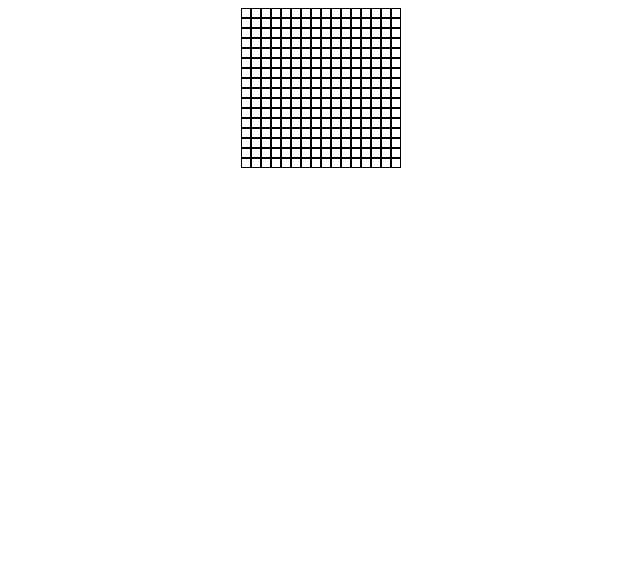
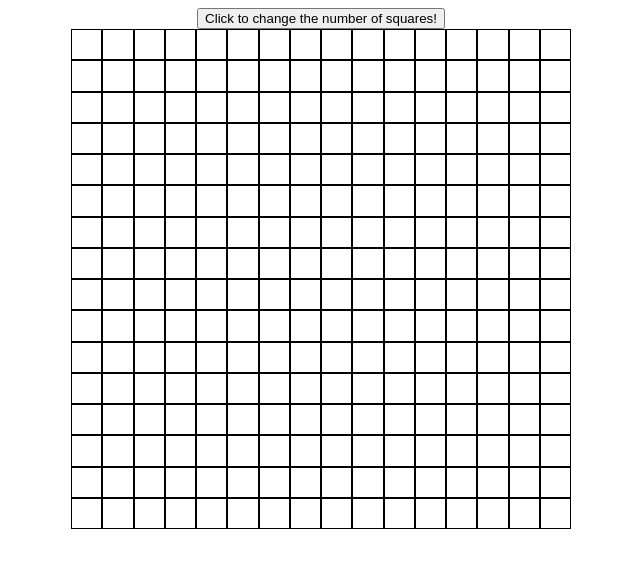
Before and after one commit to JamesVpog/etch-a-sketch, a plain HTML site: page index.html in a window 1280 px wide. Shown: the whole page, without its empty margins (319-959 px from the left). Drawn offline with Linux system fonts and the light colour scheme.

Commit message:
feat: flexible number of squares

```diff
--- a/index.html
+++ b/index.html
@@ -5,6 +5,7 @@
     <meta name="viewport" content="width=device-width, initial-scale=1.0" />
     <link rel="stylesheet" href="styles.css" />
     <title>Etch a Sketch</title>
+    <button id="numSquare">Click to change the number of squares!</button>
     <div id="container"></div>
   </head>
   <body></body>
--- a/scripts.js
+++ b/scripts.js
@@ -4,9 +4,32 @@ const container = document.querySelector("#container");
 function changeColor(e) {
 	e.target.style.backgroundColor = "red";
 }
-for (let i = 0; i < 16 * 16; i++) {
-	const div = document.createElement("div");
-	div.style.border = "1px solid black";
-	div.addEventListener("mouseover", changeColor);
-	container.appendChild(div);
+
+function clearSquares(size) {
+	// remove all previous squares
+	while (container.firstChild) {
+		container.removeChild(container.firstChild);
+	}
+
+	const totalItems = size * size;
+	const itemSize = `calc(100% / ${size})`;
+
+
+	for (let i = 0; i < totalItems; i++) {
+		const div = document.createElement("div");
+		div.style.border = "1px solid black";
+		div.style.flex = `0 0 ${itemSize}`;
+		div.style.height = itemSize;
+		div.addEventListener("mouseover", changeColor);
+		container.appendChild(div);
+	}
 }
+
+clearSquares(16);
+
+const squareNumberButton = document.querySelector("#numSquare")
+
+squareNumberButton.addEventListener("click", () => {
+	let userGridSize = prompt("Enter a number from 1-100.");
+	clearSquares(userGridSize);
+})
--- a/styles.css
+++ b/styles.css
@@ -8,17 +8,16 @@ html {
 
 #container {
 	display: flex;
-	align-items: center;
 	flex-wrap: wrap;
-	max-width: 160px;
+	width: 500px;
+	height: 500px;
 	box-sizing: border-box;
 }
 
 #container div {
-	min-width: 10px;
-	min-height: 10px;
 	box-sizing: border-box;
 	border-right: none;
+	flex: 1;
 }
 
 #container div.last-child {
```
